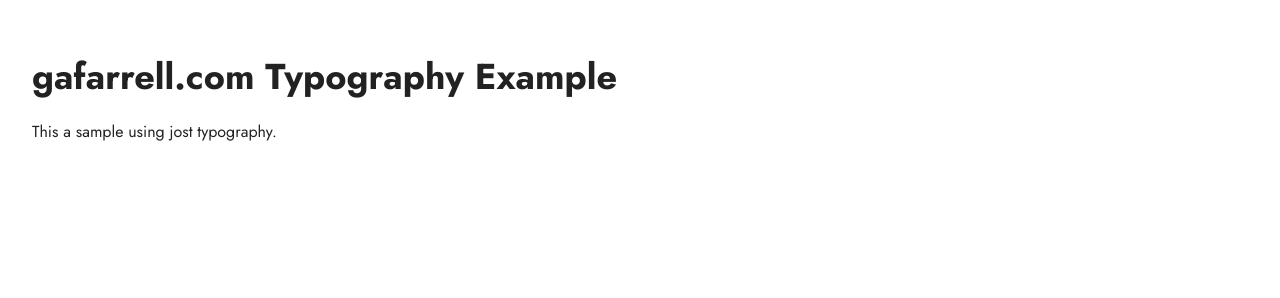
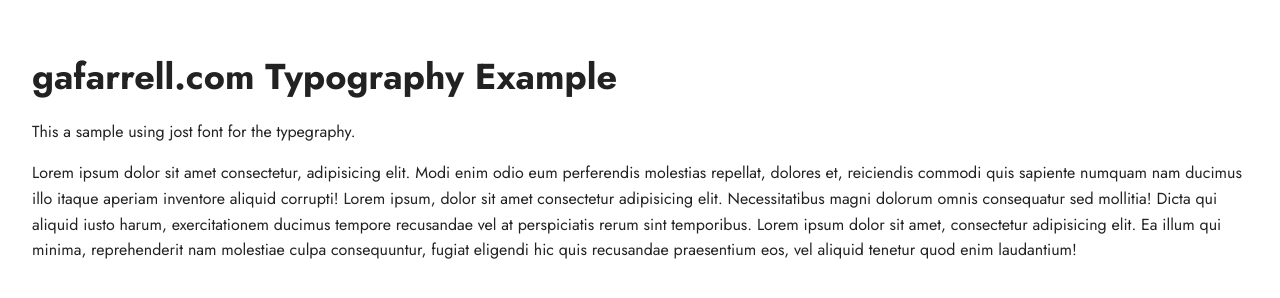
Before and after one commit to MarcRam/gafarrell, a plain HTML site: page docs/typeography.html in a window 1280 px wide. Drawn offline with Linux system fonts and the light colour scheme.

Commit message:
test text

```diff
--- a/docs/typeography.html
+++ b/docs/typeography.html
@@ -1,5 +1,6 @@
 <!DOCTYPE html>
 <html lang="en">
+
 <head>
     <meta charset="UTF-8" />
     <title>Project Page with Google Fonts</title>
@@ -8,10 +9,20 @@
     <link href="https://fonts.googleapis.com/css2?family=Roboto&family=Playfair+Display&display=swap" rel="stylesheet">
 
     <!-- External Typography Styles -->
-  <link rel="stylesheet" href="/docs/site/css/type.css" />
+    <link rel="stylesheet" href="site/css/type.css" />
 </head>
+
 <body>
     <h1>gafarrell.com Typography Example</h1>
-  <p>This a sample using jost typography.</p>
+    <p>This a sample using jost font for the typegraphy.</p>
+    <p>Lorem ipsum dolor sit amet consectetur, adipisicing elit. Modi enim odio eum perferendis molestias repellat,
+        dolores et, reiciendis commodi quis sapiente numquam nam ducimus illo itaque aperiam inventore aliquid corrupti!
+        Lorem ipsum, dolor sit amet consectetur adipisicing elit. Necessitatibus magni dolorum omnis consequatur sed
+        mollitia! Dicta qui aliquid iusto harum, exercitationem ducimus tempore recusandae vel at perspiciatis rerum
+        sint temporibus. Lorem ipsum dolor sit amet, consectetur adipisicing elit. Ea illum qui minima, reprehenderit
+        nam molestiae culpa consequuntur, fugiat eligendi hic quis recusandae praesentium eos, vel aliquid tenetur quod
+        enim laudantium!
+    </p>
 </body>
+
 </html>
```
Lines whose indentation alone changed are shown as unchanged.
